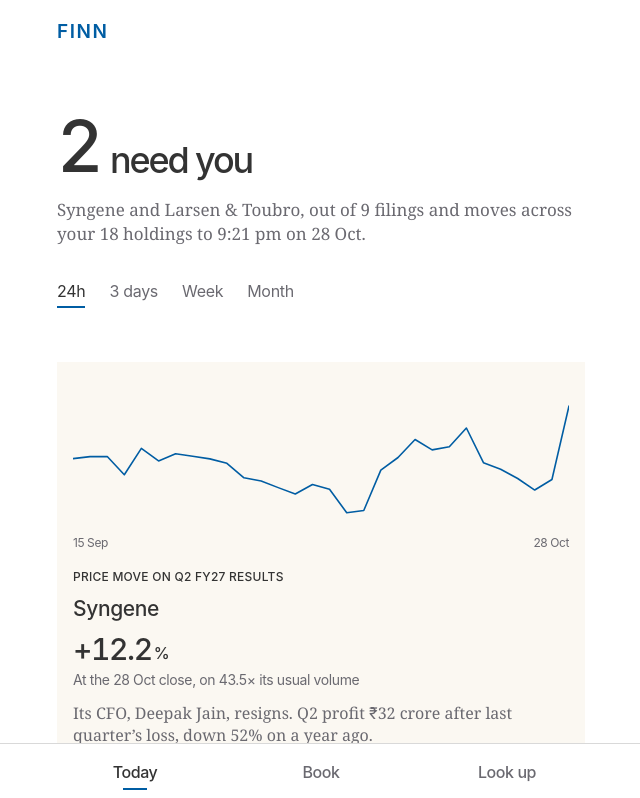
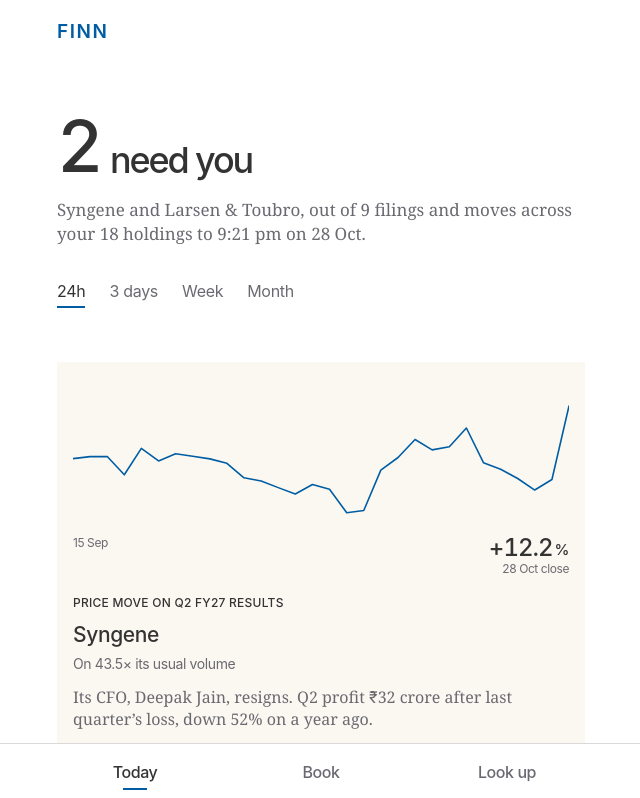
Before and after one commit to vedant-22/finn, a React (Vite) app in the folder web/: page / in a window 1280 px wide. Shown: the top 798 px of the page, without its empty margins (319-959 px from the left). Built offline with nearby package versions, Linux system fonts and the light colour scheme; a web font is replaced by a local one.

Commit message:
Simplify card to show one chart

```diff
--- a/web/src/Brief.tsx
+++ b/web/src/Brief.tsx
@@ -1,5 +1,5 @@
 // The brief: the few things that crossed the investor's lines, as notifications, and a way through them that ends.
-import { useEffect, useRef, useState } from 'react'
+import { useEffect, useRef, useState, type ReactNode } from 'react'
 import { buildBrief, newsQuestion, type Brief, type Item } from './queue'
 import { CATEGORY_LABEL, cr, dayMon, getCompany, rupees, sessionWhen, when, type Bar, type Lines, type Push } from './lib'
 import { FoldSummary, NoteRow, Roll, few, moveWhy, reclass, resultLine, shortDay, sizeWords, sortPeople, tidySubject } from './items'
@@ -251,13 +251,17 @@ function ItemCard({ i, fresh, name, push, lines, open }: { i: Item; fresh: boole
   const bars = (push.eod[i.symbol] || []).filter(b => b.d <= (fig?.d ?? i.at.slice(0, 10))).slice(-30)
   const body = cardSentence(i, fig)
   const [v, u] = fig ? [fig.v.replace('%', ''), '%'] : ['', '']
+  const line = bars.length > 4
   return (
     <article className="card" ref={ref} data-key={i.key}>
-      {bars.length > 4 && <PriceLine bars={bars} />}
+      {/* One picture: the month's line, ending on the day's move under its last close */}
+      {line && <PriceLine bars={bars} end={fig && <Outcome size="xxs" value={v} unit={u} />} />}
       <div className="card-info">
         <div className="card-lbl"><span className="lbl">{kindLabel(i, push)}</span>{fresh && <span className="lbl lbl-new" title="New since you last looked">New</span>}</div>
         <h2 className="card-title">{name}</h2>
-        {fig && <div className="card-fig"><Outcome size="xs" value={v} unit={u} /><span className="card-cap">{figWhen(fig.d, i)}</span></div>}
+        {fig && (line
+          ? i.move && <p className="card-cap">On {i.move.volX.toFixed(1)}× its usual volume</p>
+          : <div className="card-fig"><Outcome size="xs" value={v} unit={u} /><span className="card-cap">{figWhen(fig.d, i)}</span></div>)}
         <p className="card-desc">{body}</p>
         <p className="card-line">{rowTag(i, lines)}</p>
         <div className="card-foot">
@@ -269,9 +273,11 @@ function ItemCard({ i, fresh, name, push, lines, open }: { i: Item; fresh: boole
   )
 }
 // The card's picture: the month's closes, short, with the first and last session named so the period is plain
-export function PriceLine({ bars }: { bars: Bar[] }) {
+// end: the day's move, set under the last close it belongs to
+export function PriceLine({ bars, end }: { bars: Bar[]; end?: ReactNode }) {
+  const last = shortDay(bars[bars.length - 1].d)
   return <figure className="price"><div className="card-img"><Chart series={bars} /></div>
-    <figcaption className="price-d"><span>{shortDay(bars[0].d)}</span><span>{shortDay(bars[bars.length - 1].d)}</span></figcaption></figure>
+    <figcaption className="price-d"><span>{shortDay(bars[0].d)}</span>{end ? <span className="price-end">{end}<span>{last} close</span></span> : <span>{last}</span>}</figcaption></figure>
 }
 
 // One date for a figure, the same in every window: the session it closed in, and the volume it closed on
--- a/web/src/Reader.tsx
+++ b/web/src/Reader.tsx
@@ -54,7 +54,7 @@ function ItemPage({ i, push, lines, name, openCompany, openLines }: { i: Item; p
     ? push.filings.filter(x => x.symbol === i.symbol && x.results && x.at.slice(0, 10) <= m.d).sort((a, b) => b.at.localeCompare(a.at))[0] ?? m.explainedBy
     : undefined)
   const fig = alertFig(i, name, push)
-  const bars = (push.eod[i.symbol] || []).filter(b => b.d <= (fig?.d ?? i.at.slice(0, 10))).slice(-30)
+  const bars = (push.eod[i.symbol] || []).filter(b => b.d <= (fig?.d ?? i.at.slice(0, 10))).slice(-30), line = bars.length > 4
   const others = i.story?.filings.filter(x => x !== f) || []
   const top = !!i.with?.lead.people?.some(p => p.seniority === 'top')
   const withPeople = i.with?.lead.people?.length
@@ -65,10 +65,12 @@ function ItemPage({ i, push, lines, name, openCompany, openLines }: { i: Item; p
   return <>
     {/* The card's own top, grown: the price line, what kind, the name, the day's move */}
     <div className="iv-top">
-      {bars.length > 4 && <PriceLine bars={bars} />}
+      {line && <PriceLine bars={bars} end={fig && <Outcome size="xxs" value={fig.v.replace('%', '')} unit="%" />} />}
       <div className="card-lbl"><span className="lbl">{kindLabel(i, push)}</span>{!fig && <span className="lbl lbl-quiet">{shortDay(i.at)}</span>}</div>
       <h1 className="t-h1 iv-name"><button onClick={() => openCompany(i.symbol)}>{name}</button></h1>
-      {fig && <div className="card-fig"><Outcome size="xs" value={fig.v.replace('%', '')} unit="%" /><span className="card-cap">{figWhen(fig.d, i)}</span></div>}
+      {fig && (line
+        ? m && <p className="card-cap">On {m.volX.toFixed(1)}× its usual volume</p>
+        : <div className="card-fig"><Outcome size="xs" value={fig.v.replace('%', '')} unit="%" /><span className="card-cap">{figWhen(fig.d, i)}</span></div>)}
       {f && !f.results && f.amount_cr != null && f.amount_cr >= 1 && <div className="card-fig"><Outcome size="xs" value={`₹${cr(f.amount_cr)}`} unit="cr" />{f.pct_rev != null && <span className="card-cap">{f.pct_rev < 0.1 ? 'Under 0.1%' : `${f.pct_rev.toFixed(f.pct_rev < 1 ? 1 : 0)}%`} of a year’s revenue</span>}</div>}
       <p className="serif-line">{lede}</p>
       <p className="iv-line"><span>{crossedText(i, lines)}.</span> <button className="see" onClick={openLines}>Change</button></p>
--- a/web/src/styles.css
+++ b/web/src/styles.css
@@ -119,6 +119,8 @@ table { border-collapse: collapse; }
 /* on a card the price line is context, not the point: a third of the card, its first and last session named */
 .price .card-img { aspect-ratio: 390 / 120; }
 .price-d { display: flex; justify-content: space-between; margin-top: 6px; font-size: 12px; line-height: 116%; color: var(--ink-2); }
+.price-end { display: grid; justify-items: end; gap: 2px; }
+.price-d { align-items: flex-start; }
 .chart { display: block; width: 100%; height: 100%; }
 .chart .line { fill: none; stroke: var(--brand); stroke-width: 1.6; stroke-linejoin: round; stroke-linecap: round; }
 .chart .wash { fill: var(--wash); }
@@ -523,6 +525,9 @@ table { border-collapse: collapse; }
 .card-title, .iv-name { width: fit-content; }
 ::view-transition-group(item-line), ::view-transition-group(item-name), ::view-transition-group(item-fig) { animation-duration: 340ms; animation-timing-function: var(--std); }
 ::view-transition-old(item-name), ::view-transition-new(item-name) { height: 100%; }
+/* the line is one picture in both places: show only the one arriving, so its figure is never seen twice */
+::view-transition-old(item-line) { animation: none; opacity: 0; }
+::view-transition-new(item-line) { animation: none; height: 100%; }
 @keyframes vt-out { to { opacity: 0; } }
 @keyframes vt-in { from { opacity: 0; } }
 ::view-transition-old(root), ::view-transition-new(root) { animation-duration: 240ms; }
```
Also changed, not shown: 1 other file (tests, documents, lock files or other folders).
